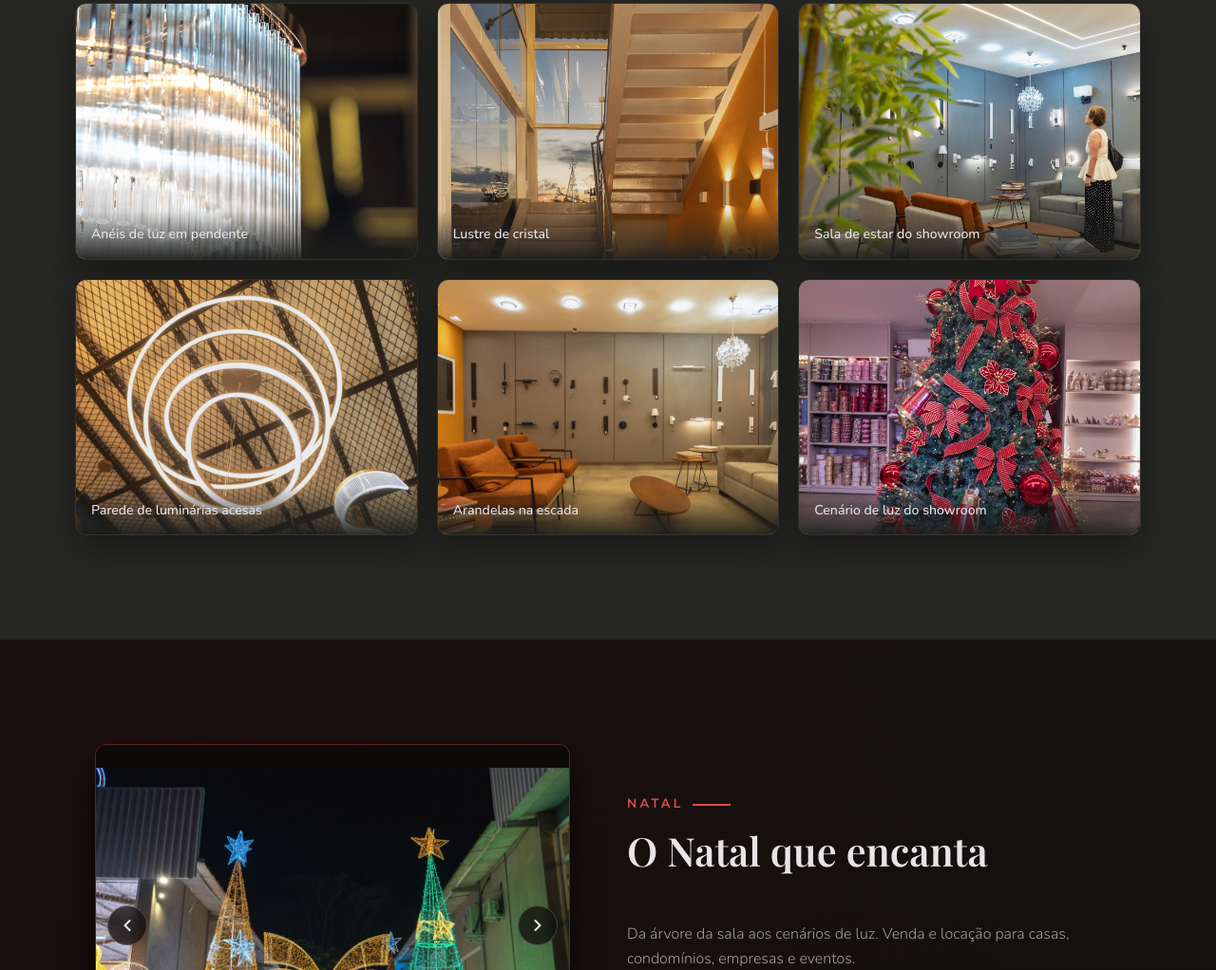
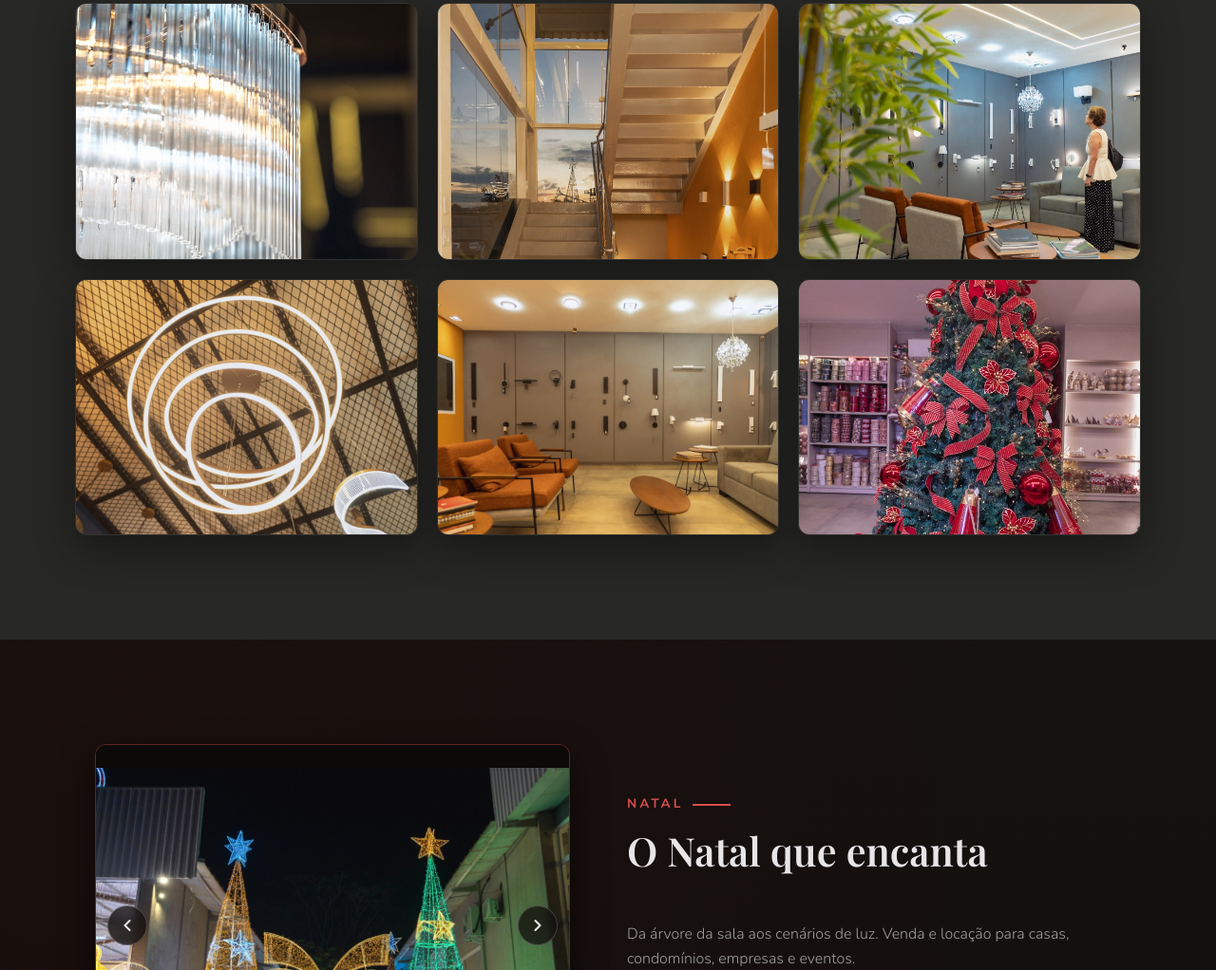
Before and after one commit to nossaluz/nossaluz.github.io, a plain HTML site: page index.html in a window 1280 px wide. Shown: the part 3569-4591 px from the top of the page at 95% size. Drawn offline with nearby package versions, Linux system fonts and the light colour scheme; a web font is replaced by a local one.

Commit message:
Remove legendas sobrepostas da galeria de projetos para exibicao limpa das fotos

```diff
--- a/index.html
+++ b/index.html
@@ -368,9 +368,6 @@
           <div class="gallery-item">
             <div class="gallery-img-wrap">
               <img src="assets/portfolio-1.jpg" loading="lazy" width="400" height="300" alt="Anéis de luz em pendente - Nossa Luz" class="gallery-img">
-              <div class="gallery-caption-overlay">
-                <span>Anéis de luz em pendente</span>
-              </div>
             </div>
           </div>
 
@@ -378,9 +375,6 @@
           <div class="gallery-item">
             <div class="gallery-img-wrap">
               <img src="assets/portfolio-2.jpg" loading="lazy" width="400" height="300" alt="Lustre de cristal - Nossa Luz" class="gallery-img">
-              <div class="gallery-caption-overlay">
-                <span>Lustre de cristal</span>
-              </div>
             </div>
           </div>
 
@@ -388,9 +382,6 @@
           <div class="gallery-item">
             <div class="gallery-img-wrap">
               <img src="assets/portfolio-3.jpg" loading="lazy" width="400" height="300" alt="Sala de estar do showroom - Nossa Luz" class="gallery-img">
-              <div class="gallery-caption-overlay">
-                <span>Sala de estar do showroom</span>
-              </div>
             </div>
           </div>
 
@@ -398,9 +389,6 @@
           <div class="gallery-item">
             <div class="gallery-img-wrap">
               <img src="assets/portfolio-4.jpg" loading="lazy" width="400" height="300" alt="Parede de luminárias acesas - Nossa Luz" class="gallery-img">
-              <div class="gallery-caption-overlay">
-                <span>Parede de luminárias acesas</span>
-              </div>
             </div>
           </div>
 
@@ -408,9 +396,6 @@
           <div class="gallery-item">
             <div class="gallery-img-wrap">
               <img src="assets/portfolio-5.jpg" loading="lazy" width="400" height="300" alt="Arandelas na escada - Nossa Luz" class="gallery-img">
-              <div class="gallery-caption-overlay">
-                <span>Arandelas na escada</span>
-              </div>
             </div>
           </div>
 
@@ -418,9 +403,6 @@
           <div class="gallery-item">
             <div class="gallery-img-wrap">
               <img src="assets/natal-arvore-vermelha.jpg" loading="lazy" width="400" height="300" alt="Cenário de luz do showroom - Nossa Luz" class="gallery-img">
-              <div class="gallery-caption-overlay">
-                <span>Cenário de luz do showroom</span>
-              </div>
             </div>
           </div>
 
--- a/script.js
+++ b/script.js
@@ -207,7 +207,12 @@ document.addEventListener('DOMContentLoaded', () => {
         if (img) {
           lightboxImg.src = img.src;
           lightboxImg.alt = img.alt || '';
-          lightboxCaption.textContent = caption ? caption.textContent : (img.alt || '');
+          if (caption && caption.textContent.trim()) {
+            lightboxCaption.textContent = caption.textContent;
+            lightboxCaption.style.display = 'block';
+          } else {
+            lightboxCaption.style.display = 'none';
+          }
           lightboxModal.classList.add('active');
           lightboxModal.setAttribute('aria-hidden', 'false');
           document.body.style.overflow = 'hidden';
```
